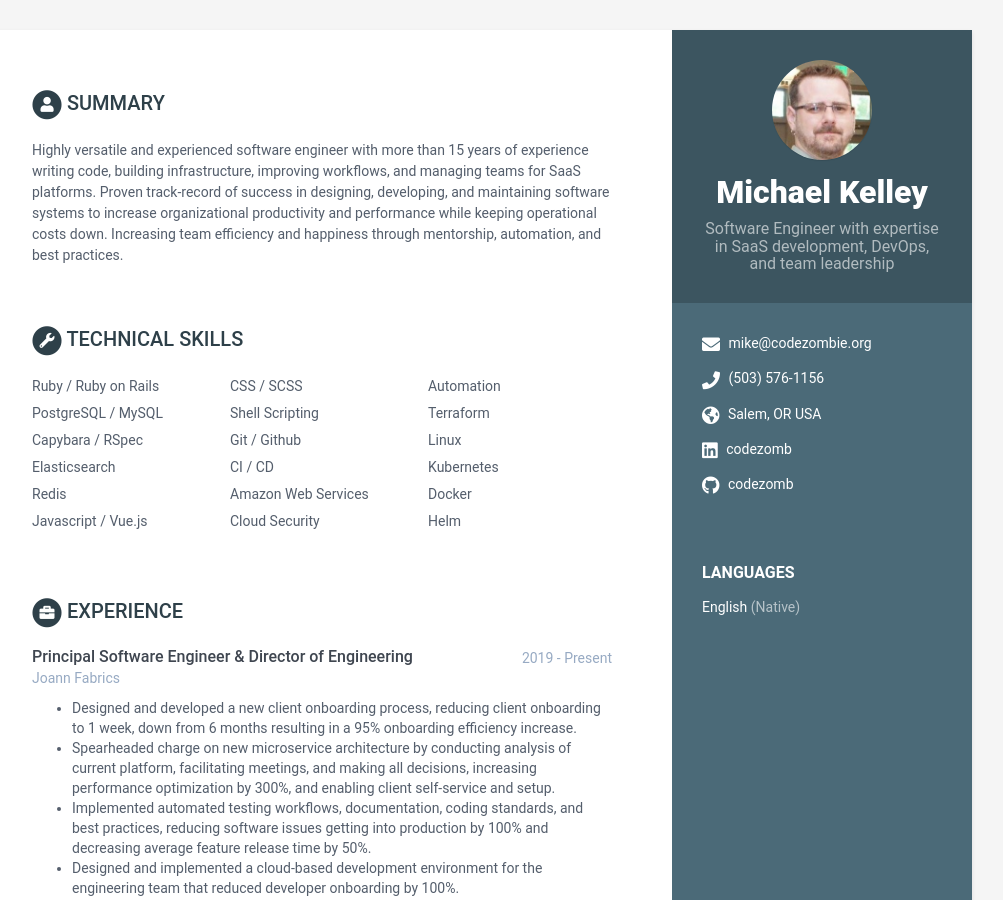
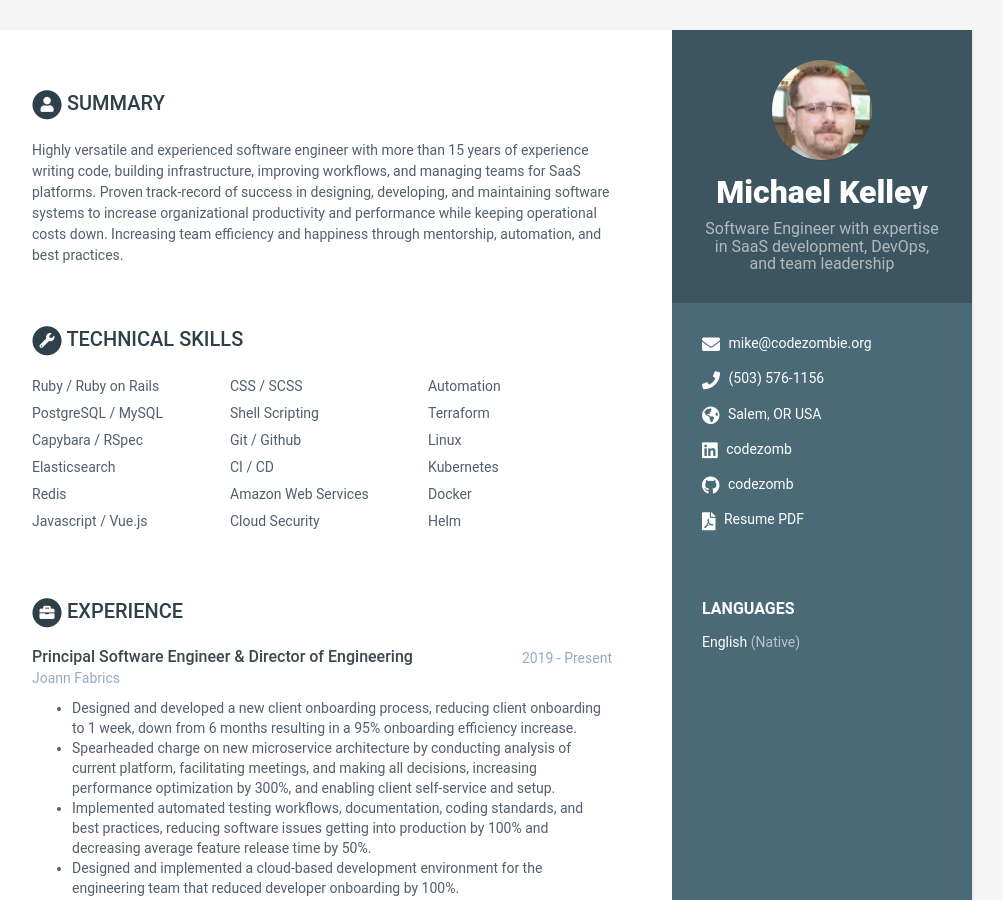
Before and after one commit to codezomb/codezomb.github.io, a Jekyll site: the page built from index.html, in a window 1280 px wide and 900 px high. Shown: the whole window, without its empty margins (168-1171 px from the left). Built offline with Jekyll 4.4.1, drawn with Linux system fonts in a browser that asks for light colours.

Commit message:
add pdf link

```diff
--- a/_data/data.yml
+++ b/_data/data.yml
@@ -18,6 +18,8 @@ sidebar:
       info:
         - idiom: English
           level: Native
+
+    pdf: https://drive.google.com/open?id=1-AQ_ZJr-gEYk6zyLpgq6xcsCy3hVofpT&usp=drive_fs
 
 career-profile:
     title: Summary
--- a/_includes/contact.html
+++ b/_includes/contact.html
@@ -29,5 +29,11 @@
       <a href="http://github.com/{{ sidebar.github }}" target="_blank">{{ sidebar.github }}</a>
     </li>
     {% endif %}
+
+    {% if sidebar.pdf %}
+    <li class="pdf"><i class="fas fa-file-pdf"></i>
+      <a href="{{ sidebar.pdf }}" target="_blank">Resume PDF</a>
+    </li>
+    {% endif %}
   </ul>
 </div><!--//contact-container-->
```
